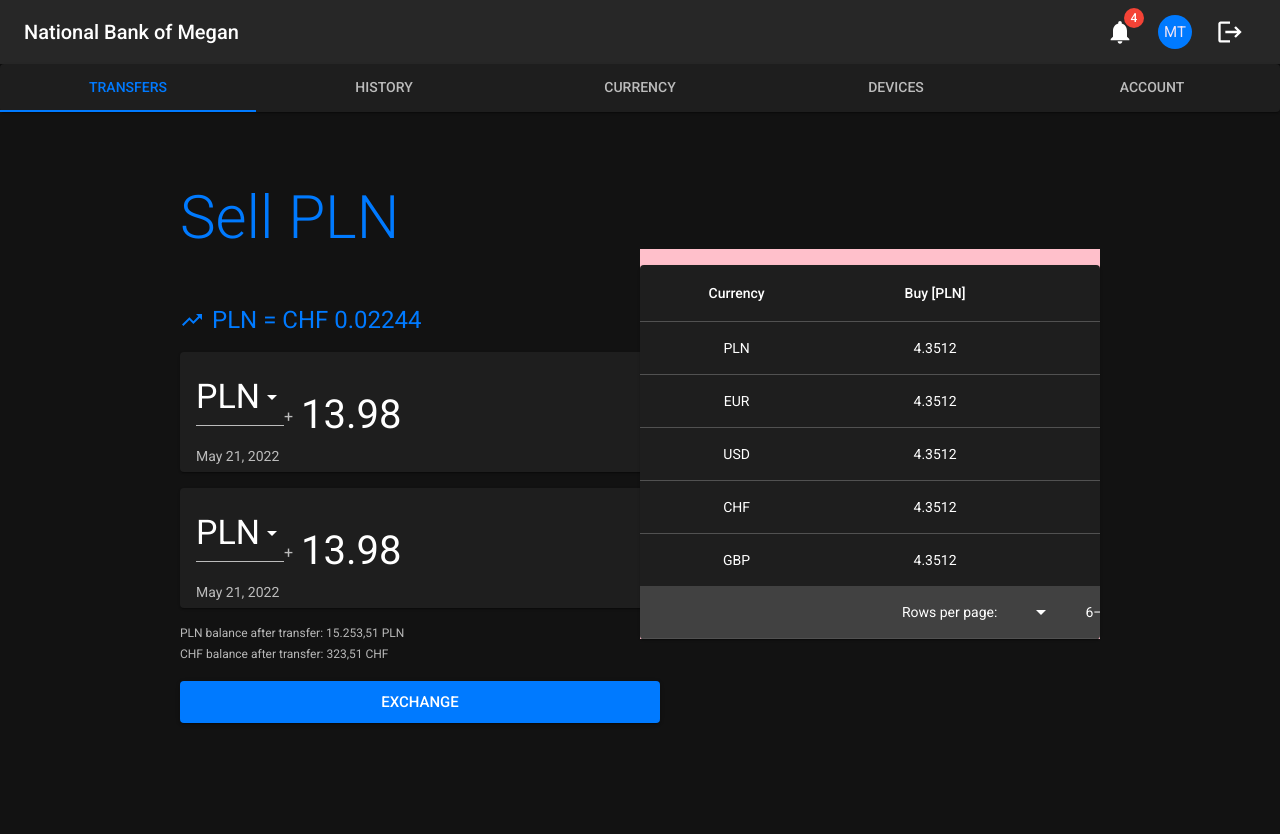
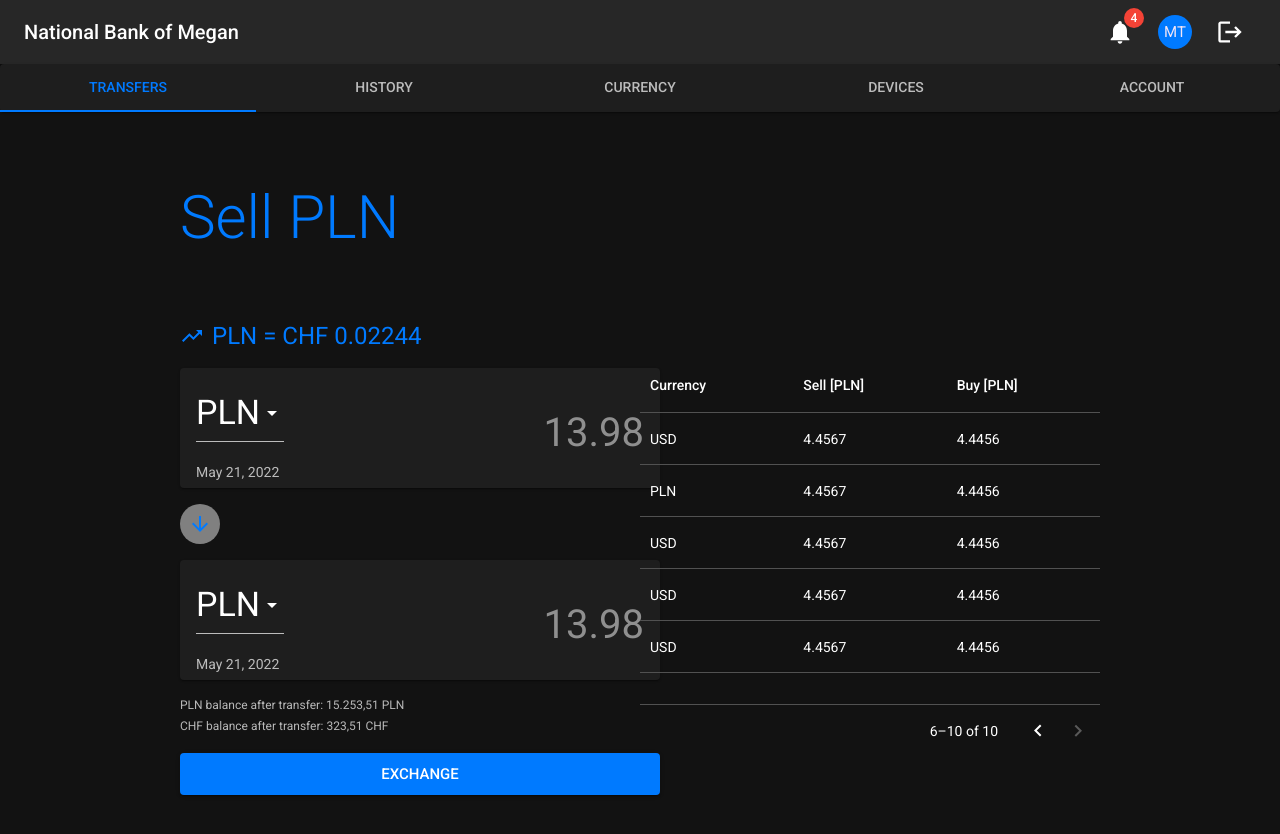
Before and after one commit to National-Bank-of-Megan/secure-bank-web-client, a React (Create React App) app: page /exchange in a window 1280 px wide. Shown: the top 834 px of the page. Before the commit the page ends 800 px from the top, so only its background shows below. Built offline with nearby package versions, Linux system fonts and the light colour scheme.

Commit message:
currency exchange page - card

```diff
--- a/package.json
+++ b/package.json
@@ -7,6 +7,8 @@
     "@emotion/styled": "^11.9.3",
     "@mui/icons-material": "^5.8.4",
     "@mui/material": "^5.8.4",
+    "@mui/x-data-grid": "^5.12.3",
+    "@mui/x-data-grid-generator": "^5.12.3",
     "@testing-library/jest-dom": "^5.16.4",
     "@testing-library/react": "^13.3.0",
     "@testing-library/user-event": "^13.5.0",
@@ -16,6 +18,7 @@
     "@types/react-dom": "^18.0.5",
     "react": "^18.2.0",
     "react-dom": "^18.2.0",
+    "react-number-format": "^4.9.3",
     "react-router-dom": "^6.3.0",
     "react-scripts": "5.0.1",
     "typescript": "^4.7.4",
--- a/src/components/currency-exchange/CurrencyExchangeForm.tsx
+++ b/src/components/currency-exchange/CurrencyExchangeForm.tsx
@@ -17,13 +17,42 @@ import React from "react";
 import exchangeCurrencyCardStyles from "../../styles/exchangeCurrencyCardStyles";
 import ArrowDownwardIcon from '@mui/icons-material/ArrowDownward';
 import TrendingUpIcon from "@mui/icons-material/TrendingUp";
+import NumberFormat, {InputAttributes} from "react-number-format";
+
+interface CustomProps {
+    onChange: (event: { target: { name: string; value: string } }) => void;
+    name: string;
+}
+
+const NumberFormatCustom = React.forwardRef<NumberFormat<InputAttributes>,
+    CustomProps>(function NumberFormatCustom(props, ref) {
+    const {onChange, ...other} = props;
+
+    return (
+        <NumberFormat
+            {...other}
+            getInputRef={ref}
+            onValueChange={(values) => {
+                onChange({
+                    target: {
+                        name: props.name,
+                        value: values.value
+                    }
+                });
+            }}
+            thousandSeparator
+            isNumericString
+            prefix="+$"
+        />
+    );
+});
+
+export default function CurrencyExchangeForm() {
+    const [values, setValues] = React.useState('');
 
 
-export default function CurrencyExchangeForm() {
-    const [age, setAge] = React.useState("PLN");
-
-    const handleChange = (event: SelectChangeEvent) => {
-        setAge(event.target.value as string);
+    const handleChange = (event: React.ChangeEvent<HTMLInputElement>) => {
+        setValues(event.target.value);
     };
 
     const exchangeCard = () => {
@@ -33,13 +62,14 @@ export default function CurrencyExchangeForm() {
                 <CardContent
                     sx={{
                         display: "flex",
-                        justifyContent: "space-evenly",
+                        justifyContent: "space-between",
+                        alignItems: 'center'
                     }}
                 >
                     <Box
                         sx={{
                             display: "flex",
-                            flexDirection: "column",
+                            flexDirection: "column"
                         }}
                     >
                         <FormControl fullWidth variant="standard">
@@ -50,8 +80,7 @@ export default function CurrencyExchangeForm() {
                                 size="medium"
                                 labelId="demo-simple-select-label"
                                 id="demo-simple-select"
-                                value={age}
-                                onChange={handleChange}
+                                value="PLN"
                             >
                                 <MenuItem value={"PLN"}>PLN</MenuItem>
                                 <MenuItem value={"CHF"}>CHF</MenuItem>
@@ -66,27 +95,28 @@ export default function CurrencyExchangeForm() {
                             May 21, 2022
                         </Typography>
                     </Box>
-                    <Stack
+
+                    <TextField
                         sx={{
-                            direction: "column",
-                            justifyContent: "center"
+                            "& .MuiInputBase-root": {
+                                "& input": {
+                                    textAlign: "right"
+                                }
+                            }
                         }}
-                    >
-                        <TextField
                         id="standard-basic"
                         variant="standard"
-                            type="number"
-                            defaultValue="13.98"
-                            size="small"
+                        value={values}
+                        placeholder="13.98"
+                        onChange={handleChange}
+                        size="medium"
                         InputProps={{
-                                startAdornment: (
-                                    <InputAdornment position="start">+</InputAdornment>
-                                ),
+                            inputComponent: NumberFormatCustom as any,
                             disableUnderline: true,
                             style: {fontSize: 40},
                         }}
                     />
-                    </Stack>
+
                 </CardContent>
             </Card>
         )
@@ -94,19 +124,18 @@ export default function CurrencyExchangeForm() {
 
     return (
         <>
-            <Typography variant="h2" color="primary.main" sx={{marginBottom:'50px'}} >
-                Sell PLN
-            </Typography>
             <Box gap={2} sx={{display: 'flex', flexDirection: 'column'}}>
                 <Box sx={{display: 'flex', flexDirection: 'row', alignItems: 'center'}} gap={1}>
                     <TrendingUpIcon sx={{color: "primary.main"}}/>
                     <Typography variant="h5" color="primary.main">PLN = CHF 0.02244</Typography>
                 </Box>
+                <Stack spacing={2}>
                     {exchangeCard()}
-                {/*<Avatar sx={{bgcolor: "background.paper"}}>*/}
-                {/*    <ArrowDownwardIcon sx={{color: "primary.main"}}/>*/}
-                {/*</Avatar>*/}
+                    <Avatar sx={{backgroundColor: 'grey', margin: 'auto'}}>
+                        <ArrowDownwardIcon sx={{color: "primary.main"}}/>
+                    </Avatar>
                     {exchangeCard()}
+                </Stack>
                 <Stack spacing={0.1}>
                     <FormHelperText>
                         PLN balance after transfer: 15.253,51 PLN
@@ -115,7 +144,7 @@ export default function CurrencyExchangeForm() {
                         CHF balance after transfer: 323,51 CHF
                     </FormHelperText>
                 </Stack>
-                <Button variant="contained" size="large" sx={{width:'480px'}}>
+                <Button variant="contained" size="large" sx={{width: '480px'}}>
                     Exchange
                 </Button>
 
--- a/src/components/currency-exchange/ExchangeRatesTable.tsx
+++ b/src/components/currency-exchange/ExchangeRatesTable.tsx
@@ -1,80 +1,60 @@
 import * as React from 'react';
-import Table from '@mui/material/Table';
-import TableBody from '@mui/material/TableBody';
-import TableCell from '@mui/material/TableCell';
-import TableContainer from '@mui/material/TableContainer';
-import TableHead from '@mui/material/TableHead';
-import TableRow from '@mui/material/TableRow';
-import Paper from '@mui/material/Paper';
 import {useState} from "react";
-import {Pagination, TableFooter, TablePagination} from "@mui/material";
-
-function createCurrencyRates(
-    currency: string,
-    sellingRate: number,
-    buyingRate: number
-) {
-    return {currency, sellingRate, buyingRate};
-}
+import {DataGrid, GridColDef, GridRowsProp} from '@mui/x-data-grid';
+import {useDemoData} from '@mui/x-data-grid-generator';
 
 const ExchangeRatesTable = () => {
-    const [page, setPage] = useState(2);
-    const exchangeRatesTableData = [
-        createCurrencyRates('PLN', 4.3512, 4.3512),
-        createCurrencyRates('EUR', 4.3512, 4.3512),
-        createCurrencyRates('USD', 4.3512, 4.3512),
-        createCurrencyRates('CHF', 4.3512, 4.3512),
-        createCurrencyRates('GBP', 4.3512, 4.3512)
+    const [currentCurrency, setCurrentCurrency] = useState('PLN')
+
+    const data: GridRowsProp = [
+        {id: 'USD', col1: "USD", col2: 4.4567, col3: 4.4456},
+        {id: 'USD', col1: "USD", col2: 4.4567, col3: 4.4456},
+        {id: 'USD', col1: "USD", col2: 4.4567, col3: 4.4456},
+        {id: 'USD', col1: "USD", col2: 4.4567, col3: 4.4456},
+        {id: 'USD', col1: "USD", col2: 4.4567, col3: 4.4456},
+        {id: 'USD', col1: "USD", col2: 4.4567, col3: 4.4456},
+        {id: 'PLN', col1: "PLN", col2: 4.4567, col3: 4.4456},
+        {id: 'USD', col1: "USD", col2: 4.4567, col3: 4.4456},
+        {id: 'USD', col1: "USD", col2: 4.4567, col3: 4.4456},
+        {id: 'USD', col1: "USD", col2: 4.4567, col3: 4.4456}
     ];
 
-    const handleChangePage = (
-        event: React.MouseEvent<HTMLButtonElement> | null,
-        newPage: number,
-    ) => {
-        setPage(newPage);
-    };
+
+    const columns: GridColDef[] = [
+        {field: 'col1', headerName: 'Currency',flex :1},
+        {field: 'col2', headerName: 'Sell [' + currentCurrency + ']',flex :1},
+        {field: 'col3', headerName: 'Buy [' + currentCurrency + ']',flex :1}
+    ];
 
     return (
-        <TableContainer component={Paper} sx={{bgcolor:'background.default'}}>
-            <Table sx={{minWidth: 600}} aria-label="simple table">
-                <TableHead>
-                    <TableRow>
-                        <TableCell align="center">Currency</TableCell>
-                        <TableCell align="center">Buy [PLN]</TableCell>
-                        <TableCell align="center">Sell [PLN]</TableCell>
-                    </TableRow>
-                </TableHead>
-                <TableBody>
-                    {exchangeRatesTableData.map((currency) => (
-                        <TableRow
-                            key={currency.currency}
-                            sx={{'&:last-child td, &:last-child th': {border: 0}}}
-                        >
-                            <TableCell component="th" scope="row" align="center">
-                                {currency.currency}
-                            </TableCell>
-                            <TableCell align="center">{currency.buyingRate}</TableCell>
-                            <TableCell align="center">{currency.sellingRate}</TableCell>
-                        </TableRow>
-                    ))}
-                </TableBody>
-                <TableFooter>
-                    <TablePagination count={1} page={1} onPageChange={() => {
-                    }} rowsPerPage={5} sx={{
-                        ".MuiTablePagination-toolbar": {
-                            backgroundColor: "rgba(100,100,100,0.5)"
-                        },
-                        ".MuiTablePagination-selectLabel, .MuiTablePagination-input": {
-                          visibility:'false'
-                        }
-                    }}/>
-                </TableFooter>
-
-            </Table>
+        <div style={{height: 400, width: '100%'}}>
+            <DataGrid
+                {...data}
+                rows={data} columns={columns}
+                initialState={{
+                    pagination: {
+                        page: 1,
+                    },
+                }}
+                pageSize={5}
+                rowsPerPageOptions={[5]}
+                pagination
+                sx={{
+                    border: 'none',
+                    '& .MuiDataGrid-cell:hover': {
+                        color: 'primary.main',
+                    },
+                    '.MuiDataGrid-columnSeparator': {
+                        visibility: 'hidden',
+                    }
+                }}
 
 
-        </TableContainer>
-    );
+            />
+
+
+        </div>
+    )
 }
 
 export default ExchangeRatesTable;
--- a/src/pages/CurrencyExchangePage.tsx
+++ b/src/pages/CurrencyExchangePage.tsx
@@ -2,6 +2,7 @@ import {Box, Grid, Typography} from "@mui/material";
 import CurrencyExchangeForm from "../components/currency-exchange/CurrencyExchangeForm";
 import ExchangeRatesTable from "../components/currency-exchange/ExchangeRatesTable";
 import TrendingUpIcon from '@mui/icons-material/TrendingUp';
+import React from "react";
 
 const CurrencyExchangePage = () => {
     return (
@@ -10,13 +11,19 @@ const CurrencyExchangePage = () => {
             container
             sx={{
                 justifyContent: "space-between",
-                alignItems: 'center'
+                alignItems: 'center',
+
             }}
         >
-            <Grid item xs={6} gap={5}>
+            <Grid item xs={12}>
+                <Typography variant="h2" color="primary.main" sx={{marginBottom:'50px'}} >
+                    Sell PLN
+                </Typography>
+            </Grid>
+            <Grid item xs={6}>
                 <CurrencyExchangeForm/>
             </Grid>
-            <Grid item xs={6} style={{backgroundColor: "pink", justifyContent: 'end'}}>
+            <Grid item xs={6} style={{justifyContent: 'end'}}>
                 <ExchangeRatesTable />
             </Grid>
 
```
Also changed, not shown: 1 other file (tests, documents, lock files or other folders). Lines whose indentation alone changed are shown as unchanged.
